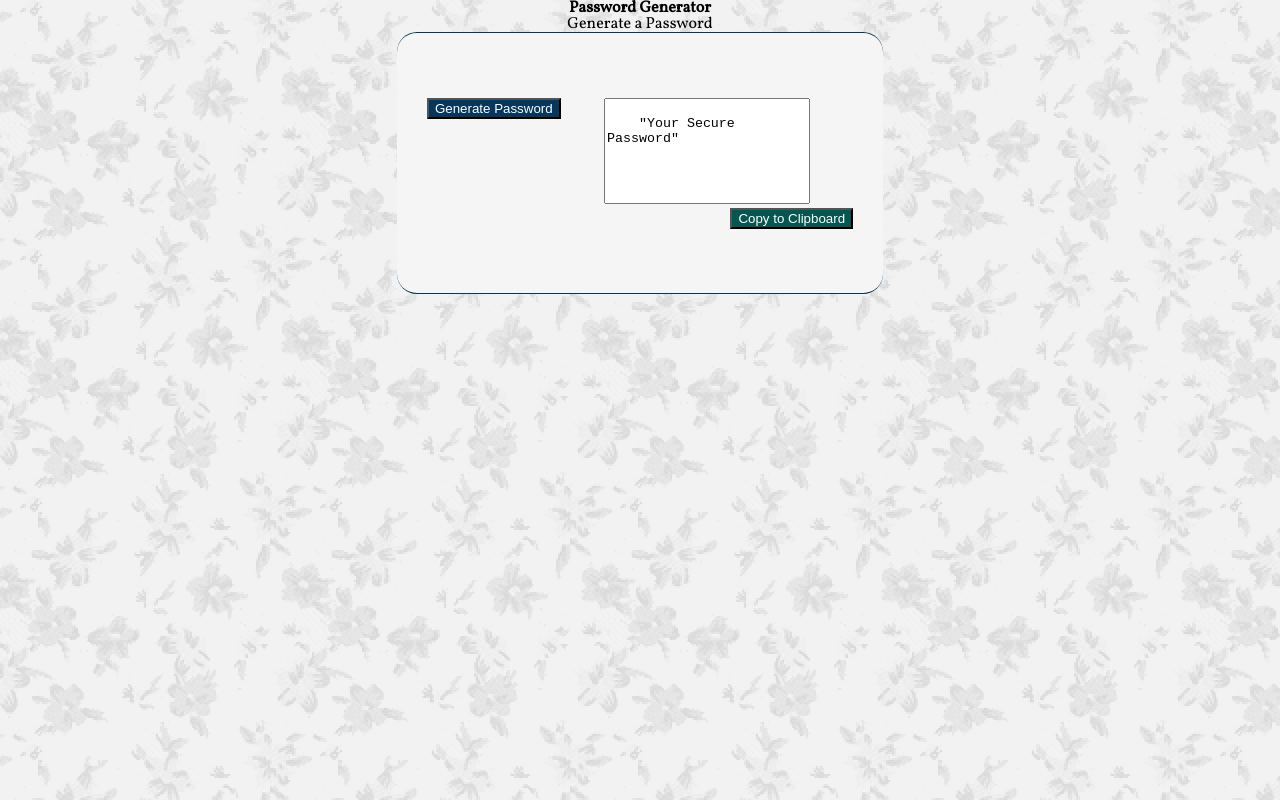
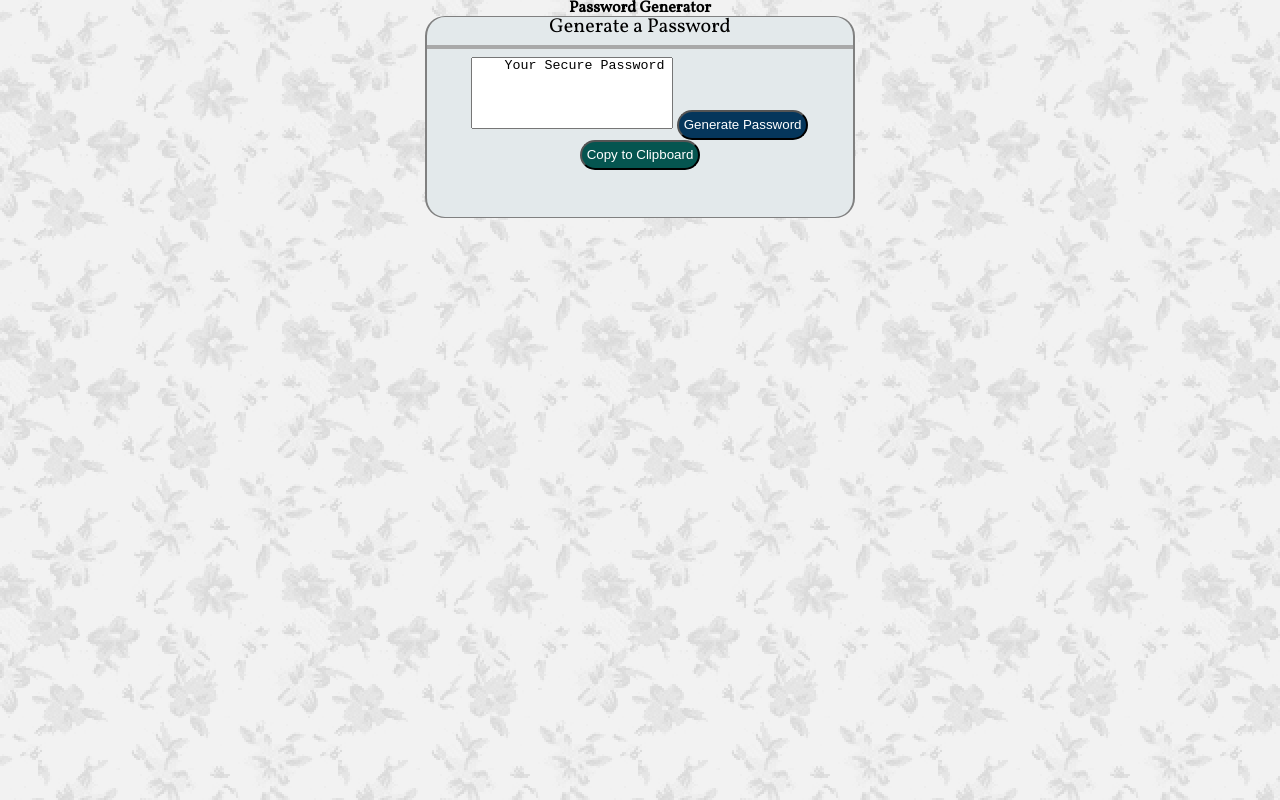
Before and after one commit to Electrovert/passwordGenerator, a plain HTML site: page index.html in a window 1280 px wide. Drawn offline with Linux system fonts and the light colour scheme; files that its build step writes are made by us from their sources.

Commit message:
Added color and positioning to buttons, removed quotes from HTML.

```diff
--- a/css/style.css
+++ b/css/style.css
@@ -13,42 +13,58 @@ header {
 
 h2 {
     color: black;
+    font-size: 20px;
+    margin: 0;
 
 }
 
+hr {
+    border: solid darkgrey 2px;
+}
+
 #box {
-    align-content: center;
     text-align: center;
-    border: 2px solid #05365b;
-    border-width: 1px 0px;
+    border: 2px solid grey;
+    border-width: 1px 2px;
     border-radius: 20px;
     width: 33.3%;
     height: 200px;
-    background-color: whitesmoke;
-    overflow: hidden;
-    padding: 30px;
+    background-color: rgb(227, 233, 235);
     margin-left: auto;
     margin-right: auto;
 }
 
+
 textarea {
     width: 200px;
-    height: 100px;
+    height: 70px;
     resize: none;
-    scroll-margin-block: none;
+    margin: 0;
+    padding: 0;
+
 }
 
 #generate {
     color: white;
     background: #05365b;
-    float: left;
+    display: inline-block;
+    border-radius: 20px;
     margin: 0px;
-    position: bottom;
+    padding: 5px;
+    height: 30px;
+
+
+
 }
 
 #copy {
     color: white;
     background: #055550;
-    float: right;
+    display: inline-block;
+    border-radius: 20px;
     margin: 0px;
+    padding: 5px;
+    height: 30px;
+
+
 }
--- a/index.html
+++ b/index.html
@@ -13,14 +13,13 @@
     <header>
       <h1>Password Generator</h1>
     </header>
+    <div id="box">
     <h2>Generate a Password</h2>
-    <div id="box">
+      <hr>
     <textarea rows="4", col="50">
-
-    "Your Secure Password"
-
+    Your Secure Password
     </textarea>
-    <button id="generate">Generate Password</button>
+    <button id="generate" rows="2" col="20">Generate Password</button>
     <button id="copy">
       Copy to Clipboard
     </button>
```
